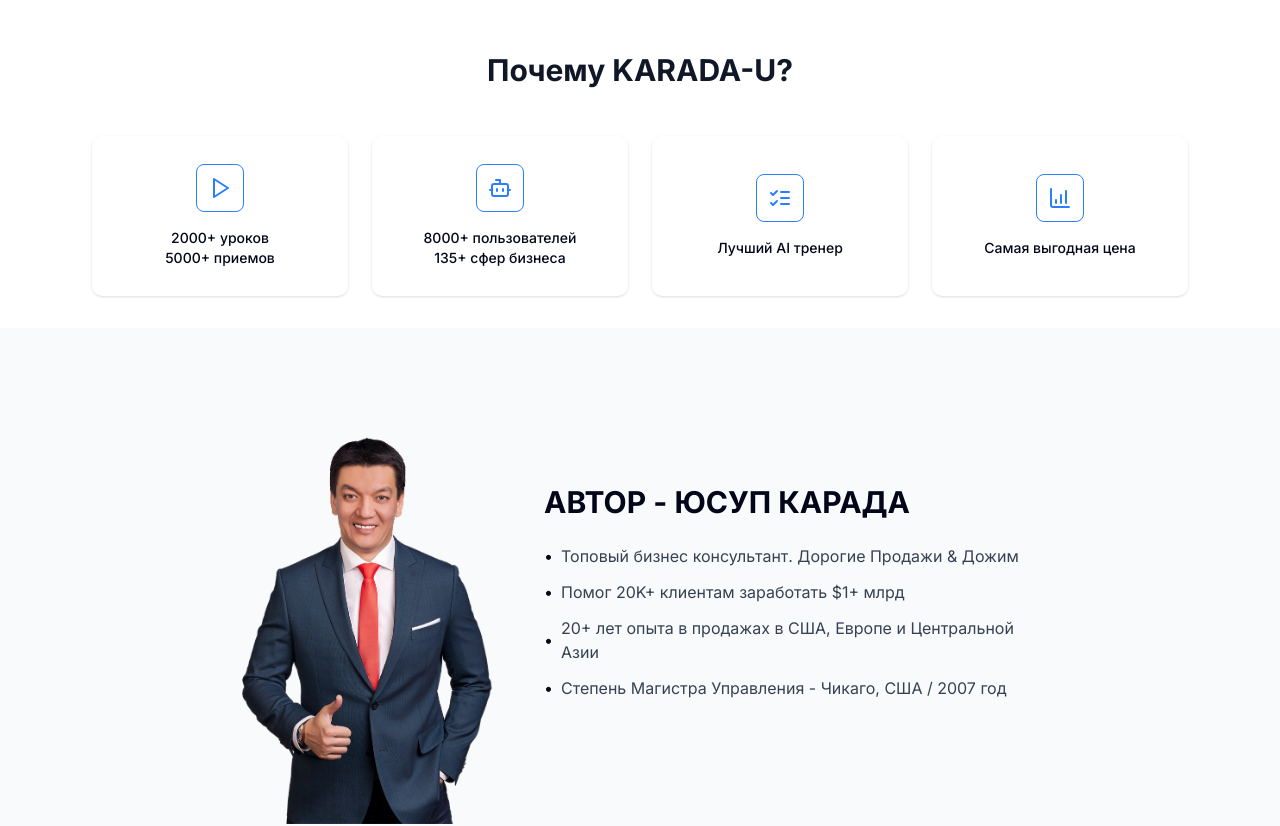
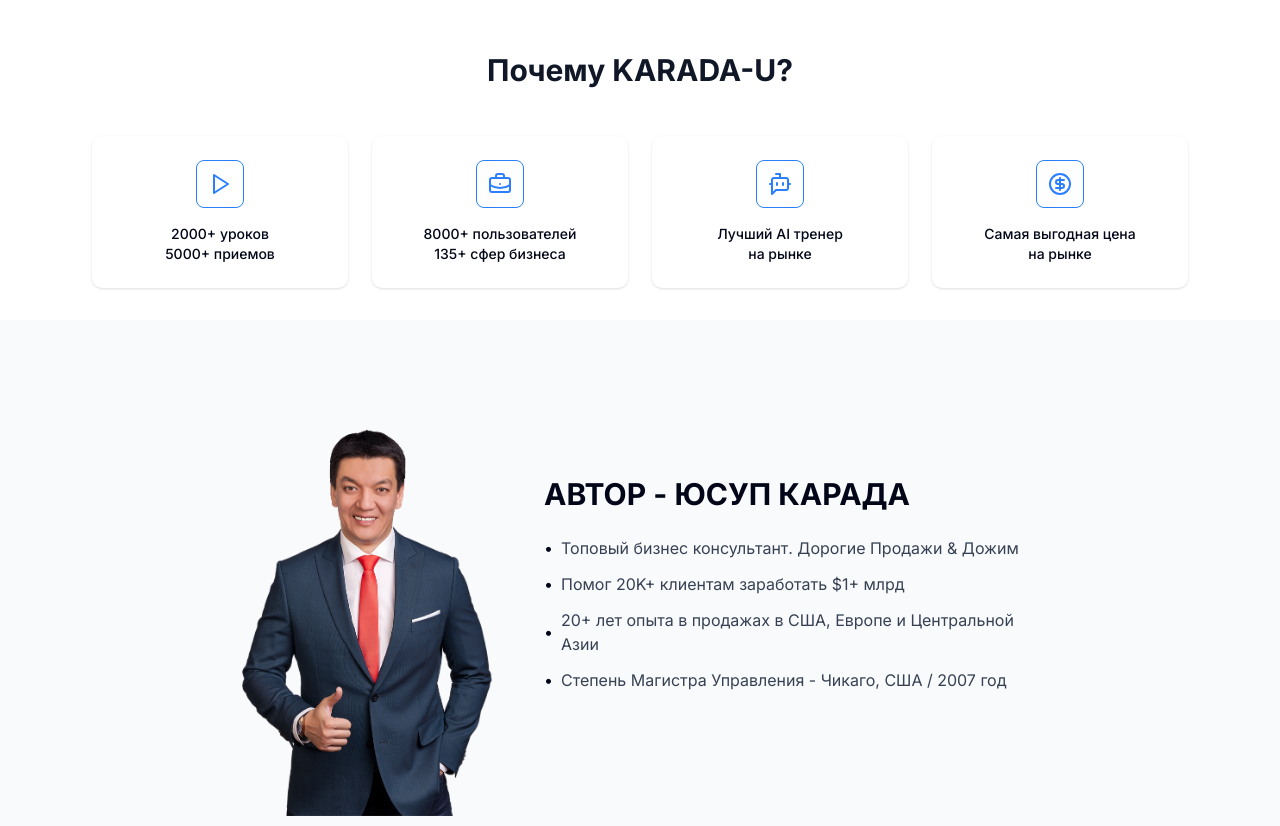
Before and after one commit to yernar-tursyn/u.karada, a Next.js app: page / in a window 1280 px wide. Shown: the part 1580-2406 px from the top of the page. Built offline with nearby package versions, Linux system fonts and the light colour scheme.

Commit message:
fixed today updates

```diff
--- a/app/page.tsx
+++ b/app/page.tsx
@@ -2,7 +2,12 @@
 
 import Image from "next/image";
 import { Button } from "@/components/ui/button";
-import { Play, ListChecks, Bot, BarChart4 } from "lucide-react";
+import {
+  Play,
+  BriefcaseBusiness,
+  BotMessageSquare,
+  CircleDollarSign,
+} from "lucide-react";
 import TestimonialsSlider from "@/components/testimonials-slider";
 import ClientsSlider from "@/components/clients-slider";
 import AnimatedCourseCards from "@/components/animated-course-cards";
@@ -258,11 +263,14 @@
               {/* Текст и кнопки */}
               <div className="w-full mb-4">
                 <p className="text-[10px] xs:text-xs text-gray-700 mb-3">
-                  Более 8000 пользователей. <br />
+                  8000+ пользователей | 135+ сфер бизнеса <br />
                   Рост ваших продаж до 34% за 7 дней
                 </p>
                 <div className="flex flex-col xs:flex-row gap-2">
-                  <Button className="bg-blue-500 hover:bg-blue-600 text-white px-2 xs:px-3 py-0.5 xs:py-1 text-[9px] xs:text-[10px] rounded-md h-5 xs:h-6 w-fit">
+                  <Button
+                    className="bg-blue-500 hover:bg-blue-600 text-white px-2 xs:px-3 py-0.5 xs:py-1 text-[9px] xs:text-[10px] rounded-md h-5 xs:h-6 w-fit"
+                    onClick={openModal}
+                  >
                     Попробовать
                   </Button>
                   {/* <Button
@@ -452,37 +460,52 @@
             Почему KARADA-U?
           </h2>
           <div className="grid grid-cols-2 md:grid-cols-4 gap-1 xs:gap-2 sm:gap-4 md:gap-6">
-            <div className="flex flex-col items-center text-center bg-white p-2 xs:p-3 sm:p-4 md:p-6 rounded-lg shadow-sm hover:shadow-md transition-shadow duration-300 min-h-[80px] xs:min-h-[100px] sm:min-h-[120px] md:min-h-[160px] justify-center">
-              <div className="w-6 h-6 xs:w-8 xs:h-8 sm:w-10 sm:h-10 md:w-12 md:h-12 flex-shrink-0 flex items-center justify-center border border-blue-500 rounded-md text-blue-500 mb-1 xs:mb-2 sm:mb-3 md:mb-4">
+            {/* Card 1 */}
+            <div className="flex flex-col items-center text-center bg-white p-2 xs:p-3 sm:p-4 md:p-6 rounded-lg shadow-sm hover:shadow-md transition-shadow duration-300">
+              <div className="w-6 h-6 xs:w-8 xs:h-8 sm:w-10 sm:h-10 md:w-12 md:h-12 flex items-center justify-center border border-blue-500 rounded-md text-blue-500 mb-1 xs:mb-2 sm:mb-3 md:mb-4">
                 <Play className="w-3 h-3 xs:w-4 xs:h-4 sm:w-5 sm:h-5 md:w-6 md:h-6" />
               </div>
-              <p className="font-medium text-[8px] xs:text-[9px] sm:text-xs md:text-sm overflow-hidden">
+              <div className="flex-1 flex items-start">
+                <p className="font-medium text-[8px] xs:text-[9px] sm:text-xs md:text-sm">
                   2000+ уроков <br /> 5000+ приемов
                 </p>
               </div>
-            <div className="flex flex-col items-center text-center bg-white p-2 xs:p-3 sm:p-4 md:p-6 rounded-lg shadow-sm hover:shadow-md transition-shadow duration-300 min-h-[80px] xs:min-h-[100px] sm:min-h-[120px] md:min-h-[160px] justify-center">
-              <div className="w-6 h-6 xs:w-8 xs:h-8 sm:w-10 sm:h-10 md:w-12 md:h-12 flex-shrink-0 flex items-center justify-center border border-blue-500 rounded-md text-blue-500 mb-1 xs:mb-2 sm:mb-3 md:mb-4">
-                <Bot className="w-3 h-3 xs:w-4 xs:h-4 sm:w-5 sm:h-5 md:w-6 md:h-6" />
             </div>
-              <p className="font-medium text-[8px] xs:text-[9px] sm:text-xs md:text-sm overflow-hidden">
+
+            {/* Card 2 */}
+            <div className="flex flex-col items-center text-center bg-white p-2 xs:p-3 sm:p-4 md:p-6 rounded-lg shadow-sm hover:shadow-md transition-shadow duration-300">
+              <div className="w-6 h-6 xs:w-8 xs:h-8 sm:w-10 sm:h-10 md:w-12 md:h-12 flex items-center justify-center border border-blue-500 rounded-md text-blue-500 mb-1 xs:mb-2 sm:mb-3 md:mb-4">
+                <BriefcaseBusiness className="w-3 h-3 xs:w-4 xs:h-4 sm:w-5 sm:h-5 md:w-6 md:h-6" />
+              </div>
+              <div className="flex-1 flex items-start">
+                <p className="font-medium text-[8px] xs:text-[9px] sm:text-xs md:text-sm">
                   8000+ пользователей <br /> 135+ сфер бизнеса
                 </p>
               </div>
-            <div className="flex flex-col items-center text-center bg-white p-2 xs:p-3 sm:p-4 md:p-6 rounded-lg shadow-sm hover:shadow-md transition-shadow duration-300 min-h-[80px] xs:min-h-[100px] sm:min-h-[120px] md:min-h-[160px] justify-center">
-              <div className="w-6 h-6 xs:w-8 xs:h-8 sm:w-10 sm:h-10 md:w-12 md:h-12 flex-shrink-0 flex items-center justify-center border border-blue-500 rounded-md text-blue-500 mb-1 xs:mb-2 sm:mb-3 md:mb-4">
-                <ListChecks className="w-3 h-3 xs:w-4 xs:h-4 sm:w-5 sm:h-5 md:w-6 md:h-6" />
             </div>
-              <p className="font-medium text-[8px] xs:text-[9px] sm:text-xs md:text-sm overflow-hidden">
-                Лучший AI тренер
+
+            {/* Card 3 */}
+            <div className="flex flex-col items-center text-center bg-white p-2 xs:p-3 sm:p-4 md:p-6 rounded-lg shadow-sm hover:shadow-md transition-shadow duration-300">
+              <div className="w-6 h-6 xs:w-8 xs:h-8 sm:w-10 sm:h-10 md:w-12 md:h-12 flex items-center justify-center border border-blue-500 rounded-md text-blue-500 mb-1 xs:mb-2 sm:mb-3 md:mb-4">
+                <BotMessageSquare className="w-3 h-3 xs:w-4 xs:h-4 sm:w-5 sm:h-5 md:w-6 md:h-6" />
+              </div>
+              <div className="flex-1 flex items-start">
+                <p className="font-medium text-[8px] xs:text-[9px] sm:text-xs md:text-sm">
+                  Лучший AI тренер <br /> на рынке
                 </p>
               </div>
-            <div className="flex flex-col items-center text-center bg-white p-2 xs:p-3 sm:p-4 md:p-6 rounded-lg shadow-sm hover:shadow-md transition-shadow duration-300 min-h-[80px] xs:min-h-[100px] sm:min-h-[120px] md:min-h-[160px] justify-center">
-              <div className="w-6 h-6 xs:w-8 xs:h-8 sm:w-10 sm:h-10 md:w-12 md:h-12 flex-shrink-0 flex items-center justify-center border border-blue-500 rounded-md text-blue-500 mb-1 xs:mb-2 sm:mb-3 md:mb-4">
-                <BarChart4 className="w-3 h-3 xs:w-4 xs:h-4 sm:w-5 sm:h-5 md:w-6 md:h-6" />
             </div>
-              <p className="font-medium text-[8px] xs:text-[9px] sm:text-xs md:text-sm overflow-hidden">
-                Самая выгодная цена
+
+            {/* Card 4 */}
+            <div className="flex flex-col items-center text-center bg-white p-2 xs:p-3 sm:p-4 md:p-6 rounded-lg shadow-sm hover:shadow-md transition-shadow duration-300">
+              <div className="w-6 h-6 xs:w-8 xs:h-8 sm:w-10 sm:h-10 md:w-12 md:h-12 flex items-center justify-center border border-blue-500 rounded-md text-blue-500 mb-1 xs:mb-2 sm:mb-3 md:mb-4">
+                <CircleDollarSign className="w-3 h-3 xs:w-4 xs:h-4 sm:w-5 sm:h-5 md:w-6 md:h-6" />
+              </div>
+              <div className="flex-1 flex items-start">
+                <p className="font-medium text-[8px] xs:text-[9px] sm:text-xs md:text-sm">
+                  Самая выгодная цена <br /> на рынке
                 </p>
+              </div>
             </div>
           </div>
         </section>
--- a/components/clients-slider.tsx
+++ b/components/clients-slider.tsx
@@ -188,7 +188,7 @@
   return (
     <section className="bg-white py-12 md:py-16">
       <div className="container mx-auto">
-        <h2 className="text-2xl md:text-3xl font-bold text-gray-900 text-center mb-10">
+        <h2 className="text-lg xs:text-xl sm:text-2xl md:text-3xl font-bold text-gray-900 mb-6 sm:mb-8 md:mb-12 text-center">
           Клиенты
         </h2>
 
--- a/components/footer.tsx
+++ b/components/footer.tsx
@@ -7,14 +7,9 @@
   return (
     <footer className="bg-gray-50 border-t border-gray-200 py-8 md:py-10">
       <div className="container mx-auto px-4">
-        <div className="flex flex-col md:flex-row justify-between items-start gap-8">
-          {/* Логотип и копирайт */}
-          <div className="w-full md:w-auto mb-6 md:mb-0">
-            {/* <Link href="/" className="flex items-center">
-              <span className="text-xl font-bold text-blue-600">
-                AI Sales Trainer
-              </span>
-            </Link> */}
+        <div className="flex flex-col md:flex-row justify-between items-center md:items-start gap-8">
+          {/* Логотип и копирайт - последний на мобильных, первый на десктопе */}
+          <div className="w-full md:w-auto order-4 md:order-none text-center md:text-left mb-0 md:mb-0">
             <p className="text-sm text-gray-500 mt-2">
               © {currentYear} KARADA Университет Продаж <br /> Все права
               защищены
@@ -23,10 +18,10 @@
             </p>
           </div>
 
-          {/* Навигация */}
-          <div className="grid grid-cols-1 sm:grid-cols-3 gap-6 sm:gap-8 w-full md:w-auto">
-            {/* Ссылки */}
-            <div className="space-y-2">
+          {/* Навигация, контакты и соц сети */}
+          <div className="grid grid-cols-1 md:grid-cols-3 gap-6 sm:gap-8 w-full md:w-auto">
+            {/* Ссылки - первый на мобильных */}
+            <div className="space-y-2 order-1 md:order-none text-center md:text-left">
               <h4 className="font-medium text-gray-700 mb-2">Навигация</h4>
               <div className="flex flex-col space-y-2">
                 <Link
@@ -50,37 +45,37 @@
               </div>
             </div>
 
-            {/* Контакты */}
-            <div className="space-y-2">
+            {/* Контакты - второй на мобильных */}
+            <div className="space-y-2 order-2 md:order-none text-center md:text-left">
               <h4 className="font-medium text-gray-700 mb-2">Контакты</h4>
               <div className="flex flex-col space-y-2">
                 <a
+                  href="tel:+77777777777"
+                  className="text-sm text-gray-500 hover:text-blue-600 transition-colors flex items-center justify-center md:justify-start"
+                >
+                  <Phone className="h-4 w-4 mr-2 flex-shrink-0" />
+                  +7 (705) 271 11 77
+                </a>
+                <a
                   href="mailto:info@aisalestrainer.com"
-                  className="text-sm text-gray-500 hover:text-blue-600 transition-colors flex items-center"
+                  className="text-sm text-gray-500 hover:text-blue-600 transition-colors flex items-center justify-center md:justify-start"
                 >
                   <Mail className="h-4 w-4 mr-2 flex-shrink-0" />
                   <span className="break-all">info@karada.kz</span>
                 </a>
-                <a
-                  href="tel:+77777777777"
-                  className="text-sm text-gray-500 hover:text-blue-600 transition-colors flex items-center"
-                >
-                  <Phone className="h-4 w-4 mr-2 flex-shrink-0" />
-                  +7 (705) 271 11 77
-                </a>
               </div>
             </div>
 
-            {/* Социальные сети */}
-            <div className="space-y-2">
+            {/* Социальные сети - третий на мобильных */}
+            <div className="space-y-2 order-3 md:order-none text-center md:text-left">
               <h4 className="font-medium text-gray-700 mb-2">Мы в соцсетях</h4>
-              <div className="flex space-x-4">
+              <div className="flex justify-center md:justify-start space-x-4">
                 <a
                   href="https://www.youtube.com/channel/UCqaMMY7Jm497AQH_nAQNfow"
                   className="text-gray-400 hover:text-blue-600 transition-colors"
                 >
                   <Youtube className="h-5 w-5" />
-                  <span className="sr-only">Instagram</span>
+                  <span className="sr-only">YouTube</span>
                 </a>
                 <a
                   href="https://www.instagram.com/yusup.karada/"
--- a/components/pricing-plans.tsx
+++ b/components/pricing-plans.tsx
@@ -8,6 +8,7 @@
 export default function PricingPlans() {
   const [hoveredCard, setHoveredCard] = useState<number | null>(null);
   const [isModalOpen, setIsModalOpen] = useState(false);
+  const [selectedPlanTitle, setSelectedPlanTitle] = useState("");
 
   // Pricing plan data - reduced to 2 plans
   const plans = [
@@ -46,7 +47,8 @@
   ];
 
   // Функция для открытия модального окна с формой
-  const openModal = () => {
+  const openModal = (planTitle: string) => {
+    setSelectedPlanTitle(planTitle);
     setIsModalOpen(true);
   };
 
@@ -101,7 +103,7 @@
                 {/* Button section - reduced margins */}
                 <div className="my-2 sm:my-6">
                   <Button
-                    onClick={openModal}
+                    onClick={() => openModal(plan.title)}
                     className={`w-full py-1 sm:py-4 rounded-md text-[10px] sm:text-sm cursor-pointer ${
                       plan.buttonGlow
                         ? "bg-[#1a1a1a] hover:bg-[#252525] text-white relative overflow-hidden"
@@ -151,7 +153,7 @@
       <AmoCRMFormModal
         isOpen={isModalOpen}
         onClose={() => setIsModalOpen(false)}
-        planTitle="Бесплатный старт"
+        planTitle={selectedPlanTitle}
       />
     </section>
   );
--- a/components/testimonials-slider.tsx
+++ b/components/testimonials-slider.tsx
@@ -561,7 +561,7 @@
         </div>
       )}
 
-      {/* Мобильный скролл с 3 карточками */}
+      {/* Мобильный скролл с 1 карточкой */}
       {isMobile && (
         <div
           ref={scrollContainerRef}
@@ -571,19 +571,19 @@
             {testimonials.map((testimonial, index) => (
               <div
                 key={testimonial.id}
-                className="testimonial-card flex-shrink-0 w-[calc(100vw/3-16px)] snap-center"
+                className="testimonial-card flex-shrink-0 w-[calc(100vw-32px)] snap-center"
                 data-index={index}
               >
-                <Card className="h-full bg-white shadow-md rounded-lg p-2 flex flex-col">
-                  <div className="space-y-1">
-                    <p className="text-gray-700 italic text-[7px] line-clamp-6">
+                <Card className="h-full bg-white shadow-md rounded-lg p-3 flex flex-col">
+                  <div className="space-y-2">
+                    <p className="text-gray-700 italic text-xs line-clamp-6">
                       {testimonial.text}
                     </p>
                     <div>
-                      <h4 className="font-bold text-gray-900 text-[8px]">
+                      <h4 className="font-bold text-gray-900 text-sm">
                         {testimonial.author}
                       </h4>
-                      <p className="text-[6px] text-gray-500">
+                      <p className="text-xs text-gray-500">
                         {testimonial.position}
                       </p>
                     </div>
```
Lines whose indentation alone changed are shown as unchanged.
